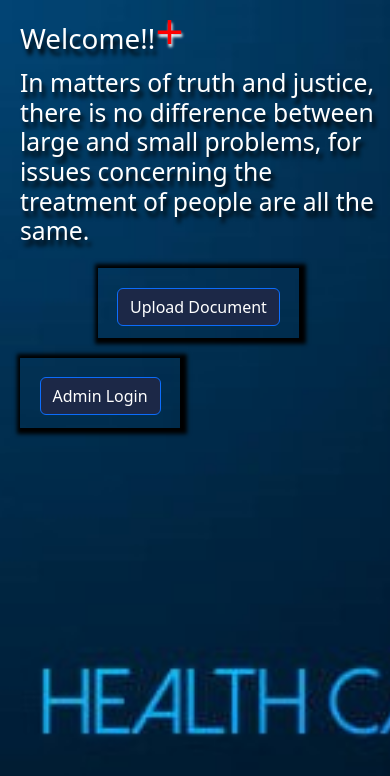
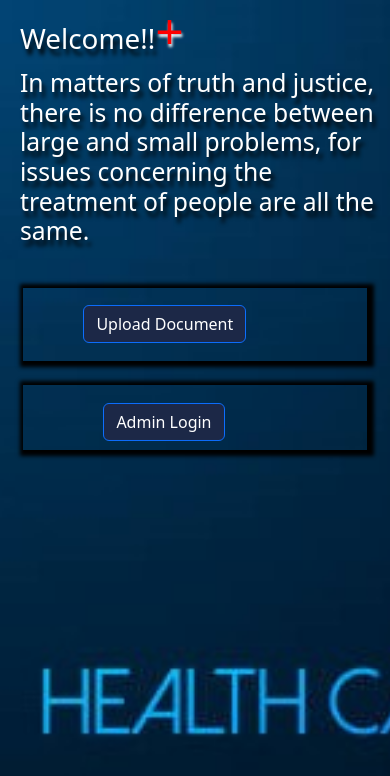
Before and after one commit to manoharbondalapati/avika, a React (Create React App) app in the folder avika/: page / in a window 390 px wide. Shown: the top 776 px of the page. Built offline with nearby package versions, Linux system fonts and the light colour scheme.

Commit message:
updated files

```diff
--- a/avika/src/components/HomePage.css
+++ b/avika/src/components/HomePage.css
@@ -32,28 +32,34 @@ h2 {
 #userdiv {
   box-sizing: border-box;
   box-shadow: 2px 1px 4px 5px black;
-  display: inline-block;
-  height: 50px;
   padding: 5%;
-  margin-left: 25%;
-  margin-top: 5%;
+  margin-top: 7%;
 }
 #admindiv {
   box-sizing: border-box;
   box-shadow: 2px 1px 4px 5px black;
-  display: inline-block;
-  height: 50px;
-  padding: 5%;
+  height: 140px;
+  padding: 5.5%;
   margin-left: 20px;
-  margin-top: 5%;
+  margin-top: 7%;
 }
-@media (max-width: 960px) {
+.divs {
+  display: flex;
+  margin-left: 35%;
+}
+@media (max-width: 520px) {
   #admindiv {
-    margin-top: 7%;
+    margin-left: 0px;
+    height: 65px;
+    padding-left: 80px;
   }
-  #homeheadings {
+  #userdiv {
+    padding-left: 60px;
+  }
+  .divs {
     display: flex;
     flex-direction: column;
+    margin: 6%;
   }
 }
 @keyframes floatUpDown {
@@ -83,24 +89,3 @@ h2 {
 #admindiv {
   animation: floatUpDown 3s ease-in-out infinite;
 }
-
-@media (max-width: 760px) {
-  #userdiv {
-    box-sizing: border-box;
-    box-shadow: 2px 1px 4px 5px black;
-    display: inline-block;
-    height: 70px;
-    padding: 5%;
-    margin-left: 25%;
-    margin-top: 5%;
-  }
-  #admindiv {
-    box-sizing: border-box;
-    box-shadow: 2px 1px 4px 5px black;
-    display: inline-block;
-    height: 70px;
-    padding: 5%;
-    margin-left: 20px;
-    margin-top: 5%;
-  }
-}
--- a/avika/src/components/admin/AdminLogin.js
+++ b/avika/src/components/admin/AdminLogin.js
@@ -1,4 +1,4 @@
-import React, { useEffect, useState } from "react";
+import React, { useState} from "react";
 import { useDispatch, useSelector } from "react-redux";
 import { loginAdmin } from "../../myredux/reducers/AdminSlice";
 import { MdAdminPanelSettings } from "react-icons/md";
@@ -12,18 +12,28 @@ const AdminLogin = () => {
   const [password, setPassword] = useState("");
   const [showPassword, setShowPassword] = useState(false);
   const loading = useSelector((state) => state.adminlogin.loading);
-  const isAdminLogin = useSelector((state) => state.adminlogin.isAdminLogin);
+  //const isAdminLogin = useSelector((state) => state.adminlogin.isAdminLogin);
+
+
   const handleSubmit = (event) => {
     event.preventDefault();
     const adminCredentials = { mobile, password };
     dispatch(loginAdmin(adminCredentials, navigate));
   };
 
-  useEffect(() => {
-    if (isAdminLogin === true) {
-      navigate("/adminpage");
-    }
-  }, [isAdminLogin, navigate]);
+  const handleGuestLogin = () => {
+    const guestCredentials = {
+      mobile: "9964517148",
+      password: "harish_med@123",
+    };
+    dispatch(loginAdmin(guestCredentials, navigate));
+  };
+
+  // useEffect(() => {
+  //   if (isAdminLogin === true) {
+  //     navigate("/adminpage");
+  //   }
+  // }, [isAdminLogin, navigate]);
 
   return (
     <div id="adminlogin">
@@ -84,7 +94,9 @@ const AdminLogin = () => {
             </p>
           </form>
           <div>
-            <p>Continue as Guest</p>
+            <button type="button" onClick={handleGuestLogin}>
+              Continue as Guest
+            </button>
           </div>
         </div>
       </div>
--- a/avika/src/components/admin/AdminPage.css
+++ b/avika/src/components/admin/AdminPage.css
@@ -139,10 +139,11 @@
   border-radius: 5px;
   cursor: pointer;
 }
-.pagination-item.active {
-  background-color: rgb(242, 165, 93);
+.pagination-item .active
+{
+  background-color: white;
+  color: rgb(89, 89, 208);
 }
-
 .pagination-container {
   display: flex;
   justify-content: flex-end;
--- a/avika/src/components/admin/AdminPage.js
+++ b/avika/src/components/admin/AdminPage.js
@@ -7,6 +7,7 @@ import { useNavigate } from "react-router-dom";
 import DatePicker from "react-datepicker";
 import "react-datepicker/dist/react-datepicker.css";
 import "./AdminPage.css";
+//import { AdminLogout, loginAdmin } from "../../myredux/reducers/AdminSlice";
 
 const AdminPage = () => {
   const dispatch = useDispatch();
@@ -20,6 +21,7 @@ const AdminPage = () => {
   const [dropdownVisible, setDropdownVisible] = useState(false);
   const [startDate, setStartDate] = useState(null);
   const [endDate, setEndDate] = useState(null);
+
 
   useEffect(() => {
     if (!token) {
@@ -45,22 +47,26 @@ const AdminPage = () => {
     indexOfLastRecord
   );
 
-  const paginate = (pageNumber) => setCurrentPage(pageNumber);
+
+
+  const toggleDropdown = () => {
+    setDropdownVisible(!dropdownVisible);
+  };
 
   const handleLogout = () => {
+    //dispatch(loginAdmin(AdminLogout));
     localStorage.removeItem("adminToken");
     navigate("/");
   };
 
-  const toggleDropdown = () => {
-    setDropdownVisible(!dropdownVisible);
-  };
 
   const handlePatientDetails = (recordId) => {
     const token = localStorage.getItem("adminToken");
     if (token !== null);
     navigate(`/patientdetails/${recordId}`);
   };
+
+  const paginate = (pageNumber) => setCurrentPage(pageNumber);
 
   return (
     <div id="allrecords">
--- a/avika/src/components/admin/PatientDetails.css
+++ b/avika/src/components/admin/PatientDetails.css
@@ -76,11 +76,11 @@
 }
 
 #details {
-  border: 1px solid #ccc;
+  /* border: 1px solid #ccc; */
   border-radius: 5px;
   padding: 20px;
   /* margin-top: 10px; */
-  background-color: rgb(15, 44, 49);
+  /* background-color: rgb(15, 44, 49); */
   margin: 0px 20px;
 }
 
@@ -94,14 +94,31 @@
 }
 
 .detail-item p {
+  border-bottom: dotted 1px;
   margin-left: 10px;
-  color: rgb(255, 255, 255);
+  /* color: rgb(255, 255, 255); */
 }
-
-.detail-item span {
+/*
+.detail-item   {
   font-weight: bold;
+  display: flex;
+  flex-direction: column;
+  margin-left: 300px;
   margin-right: 10px;
   color: rgb(232, 173, 23);
+} */
+
+#details .patientdata
+{
+  margin-left: 200px;
+   display: flex;
+   margin-top: -25px;
+  flex-direction: column;
+  /* flex-wrap: wrap;  */
+  /* align-items: center;
+  text-align: center; */
+  /* justify-items: center;
+  flex-grow: 1; */
 }
 @media (max-width: 600px) {
   #patientDetailsPage {
--- a/avika/src/components/admin/PatientDetails.js
+++ b/avika/src/components/admin/PatientDetails.js
@@ -5,6 +5,7 @@ import { useDispatch, useSelector } from "react-redux";
 import { fetchRecordById } from "../../myredux/reducers/PatientSlice";
 import { useNavigate, useParams } from "react-router-dom";
 import "./PatientDetails.css";
+//import { AdminLogout, loginAdmin } from "../../myredux/reducers/AdminSlice";
 
 const PatientDetails = () => {
   const navigate = useNavigate();
@@ -28,6 +29,7 @@ const PatientDetails = () => {
   };
 
   const handleLogout = () => {
+   // dispatch(loginAdmin(AdminLogout))
     localStorage.removeItem("adminToken");
     navigate("/");
   };
@@ -91,42 +93,42 @@ const PatientDetails = () => {
           <hr />
           <div className="detail-item">
             <p>
-              <span>Patient Name:</span> {details.patient_name}
+              Patient Name<span>:</span> <span className="patientdata">{details.patient_name}</span>
             </p>
           </div>
           <div className="detail-item">
             <p>
-              <span>Patient Age:</span> {details.age}
+              Patient Age<span>:</span> <span className="patientdata">{details.age}</span>
             </p>
           </div>
           <div className="detail-item">
             <p>
-              <span>Gender:</span> {details.gender}
+              Gender <span>:</span> <span className="patientdata"> {details.gender}</span>
             </p>
           </div>
           <div className="detail-item">
             <p>
-              <span>Date of Registration:</span> {details.Date_of_registration}
+              Date of Registration<span>:</span> <span className="patientdata">{details.Date_of_registration}</span>
             </p>
           </div>
           <div className="detail-item">
             <p>
-              <span>Place:</span> {details.place}
+             Place<span>:</span><span className="patientdata">{details.place}</span>
             </p>
           </div>
           <div className="detail-item">
             <p>
-              <span>OP Number:</span> {details.op_number}
+             OP Number<span>:</span><span className="patientdata"> {details.op_number}</span>
             </p>
           </div>
           <div className="detail-item">
             <p>
-              <span>IP Number:</span> {details.ip_number}
+              IP Number<span>:</span><span className="patientdata"> {details.op_number}</span>
             </p>
           </div>
           <div className="detail-item">
             <p>
-              <span>Referencer by:</span> {details.referencer_by}
+              Referencer by<span>:</span><span className="patientdata"> {details.op_number}</span>
             </p>
           </div>
         </div>
--- a/avika/src/myredux/reducers/AdminSlice.js
+++ b/avika/src/myredux/reducers/AdminSlice.js
@@ -44,9 +44,13 @@ const adminSlice = createSlice({
       state.loading = false;
       state.error = action.payload;
     },
+    // AdminLogout :(state)=>
+    // {
+    //   state.isAdminLogin = false;
+    // },
   },
 });
 
-export const { AdminLoginStarted, AdminLoginSuccess, AdminLoginFailed } =
+export const { AdminLoginStarted, AdminLoginSuccess, AdminLoginFailed} =
   adminSlice.actions;
 export default adminSlice.reducer;
```
